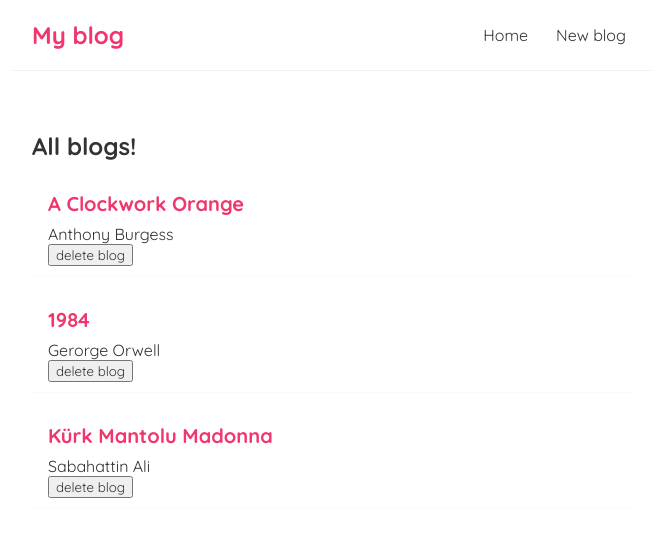
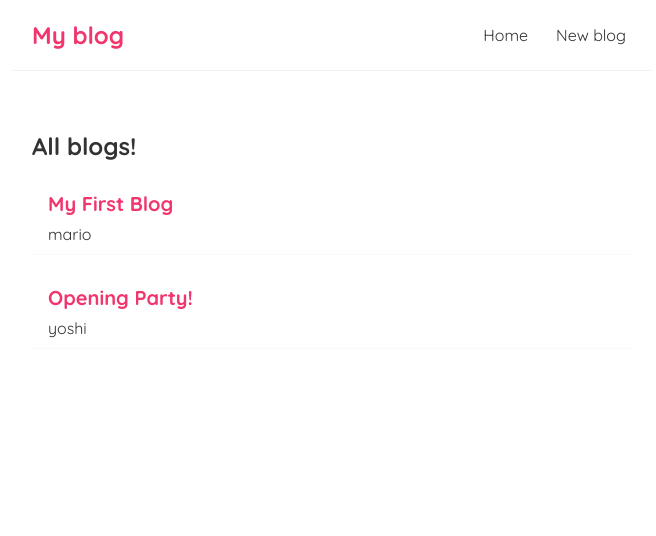
Before and after one commit to burakkuru5534/react-practices, a React (Create React App) app in the folder dojo-blog/: page / in a window 1280 px wide. Shown: the top 536 px of the page, without its empty margins (308-964 px from the left). Built offline with nearby package versions, Linux system fonts and the light colour scheme; data requests are answered from the project's data file.

Commit message:
L-11 fetch from json server and set blogs with that data

```diff
--- a/dojo-blog/src/BlogList.js
+++ b/dojo-blog/src/BlogList.js
@@ -1,4 +1,4 @@
-const BlogList = ({blogs,title, handleDelete}) => {
+const BlogList = ({ blogs,title }) => {
     return (
         <div className="blog-list">
             <h2>{ title }</h2>
@@ -6,7 +6,6 @@
                 <div className="blog-preview" key={blog.id}>
                     <h2>{blog.title}</h2>
                     <p>{blog.author}</p>
-                    <button onClick={() => handleDelete(blog.id)}>delete blog</button>
                 </div>
             ))}
         </div>
--- a/dojo-blog/src/Home.js
+++ b/dojo-blog/src/Home.js
@@ -1,24 +1,25 @@
-import { useState } from "react";
+import { useState, useEffect } from "react";
 import BlogList from "./BlogList";
 
 const Home = () => {
 
-    const [blogs,setBlogs] = useState([
+    const [blogs,setBlogs] = useState(null)
 
-        { title: ' A Clockwork Orange', body: 'lorem ipsum...', author: 'Anthony Burgess', id: 1 },
-        { title: '1984', body: 'lorem ipsum...', author: 'Gerorge Orwell', id: 2 },
-        { title: 'Kürk Mantolu Madonna ', body: 'lorem ipsum...', author: 'Sabahattin Ali', id: 3 }
-    ])
+    useEffect(() => {
 
-    const handleDelete = (id) => {
+        fetch('http://localhost:8000/blogs')
+        .then(res => {
+            return res.json();
+        })
+        .then(data => {
+            setBlogs(data);
+        });
 
-        const newBlogs = blogs.filter(blog => blog.id !== id);
-        setBlogs(newBlogs);
-    }
+    },[]);
 
     return (
         <div className="home">
-           <BlogList blogs={blogs} title="All blogs!" handleDelete ={handleDelete}/>
+           {blogs && <BlogList blogs={blogs} title="All blogs!"/>}
 
         </div>
      );
```
